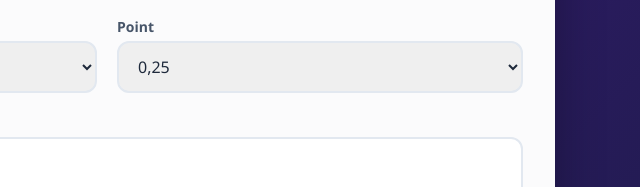
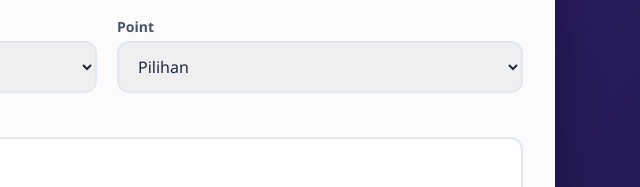
Before and after one commit to dwilistyonos-ux/uploud-data-sheet, a plain HTML site: page index.html in a window 1280 px wide. Shown: the part 613-800 px from the top of the page, 533-1173 px from the left. Drawn offline with nearby package versions, Linux system fonts and the light colour scheme.

Commit message:
Update index.html

```diff
--- a/index.html
+++ b/index.html
@@ -88,8 +88,8 @@
             <div>
                 <label class="block text-sm font-bold text-slate-600 mb-1">Point</label>
                 <select name="point" class="input-field" required>
-                    <option value="PILIHAN">0,25</option>
-                    <option value="0,25">1</option>
+                    <option value="PILIHAN">Pilihan</option>
+                    <option value="0,25">0,25</option>
                     <option value="1">1</option>
                     <option value="2">2</option>
                 </select>
```
